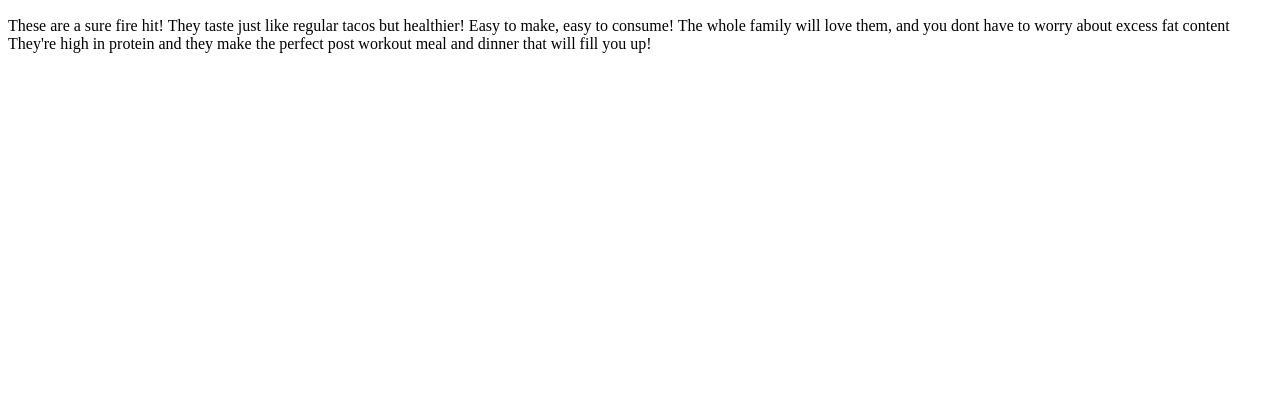
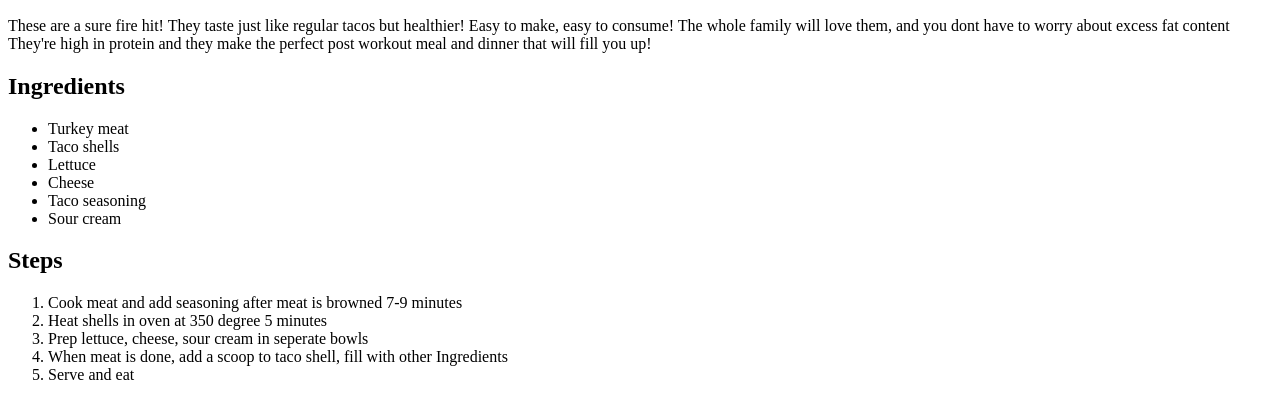
Before and after one commit to XianScripts/odin-recipes, a plain HTML site: page recipes/turkeytacos.html in a window 1280 px wide. Shown: the part 434-834 px from the top of the page. Before the commit the page ends 800 px from the top, so only its background shows below. Drawn offline with Linux system fonts and the light colour scheme.

Commit message:
Finalized turkeytaco recipe

```diff
--- a/recipes/turkeytacos.html
+++ b/recipes/turkeytacos.html
@@ -9,5 +9,26 @@
         <p>These are a sure fire hit! They taste just like regular tacos but healthier!
         Easy to make, easy to consume! The whole family will love them, and you dont have to worry about excess fat content
         They're high in protein and they make the perfect post workout meal and dinner that will fill you up!</p>
+        <h2>Ingredients</h2>
+        <ul>
+            <li>Turkey meat</li>
+            <li>Taco shells</li>
+            <li>Lettuce</li>
+            <li>Cheese</li>
+            <li>Taco seasoning</li>
+            <li>Sour cream</li>
+            </ul>
+    <h2>Steps</h2>
+
+
+    <ol>
+        <li>Cook meat and add seasoning after meat is browned 7-9 minutes</li>
+        <li>Heat shells in oven at 350 degree 5 minutes</li>
+        <li>Prep lettuce, cheese, sour cream in seperate bowls</li>
+        <li>When meat is done, add a scoop to taco shell, fill with other Ingredients</li>
+        <li>Serve and eat</li>
+    </ol>
+
+
     </body>
 </html>
```
